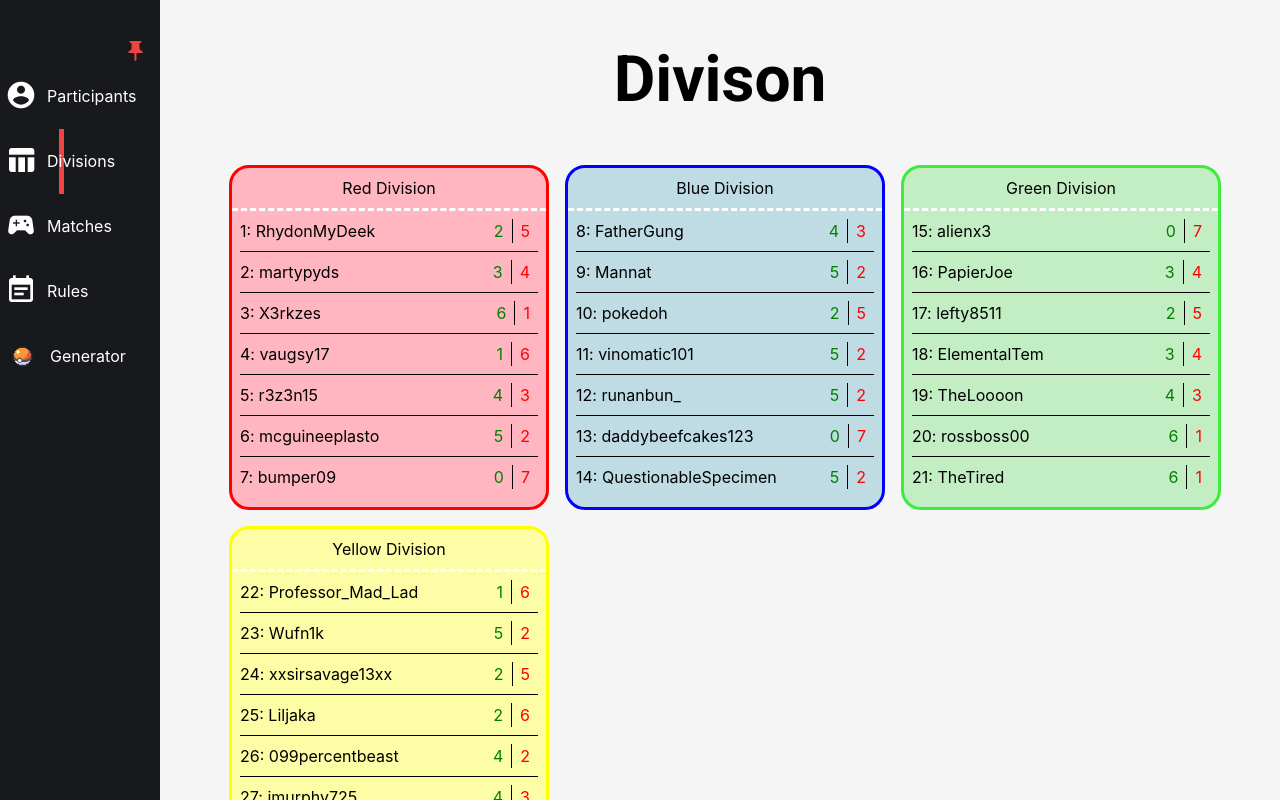
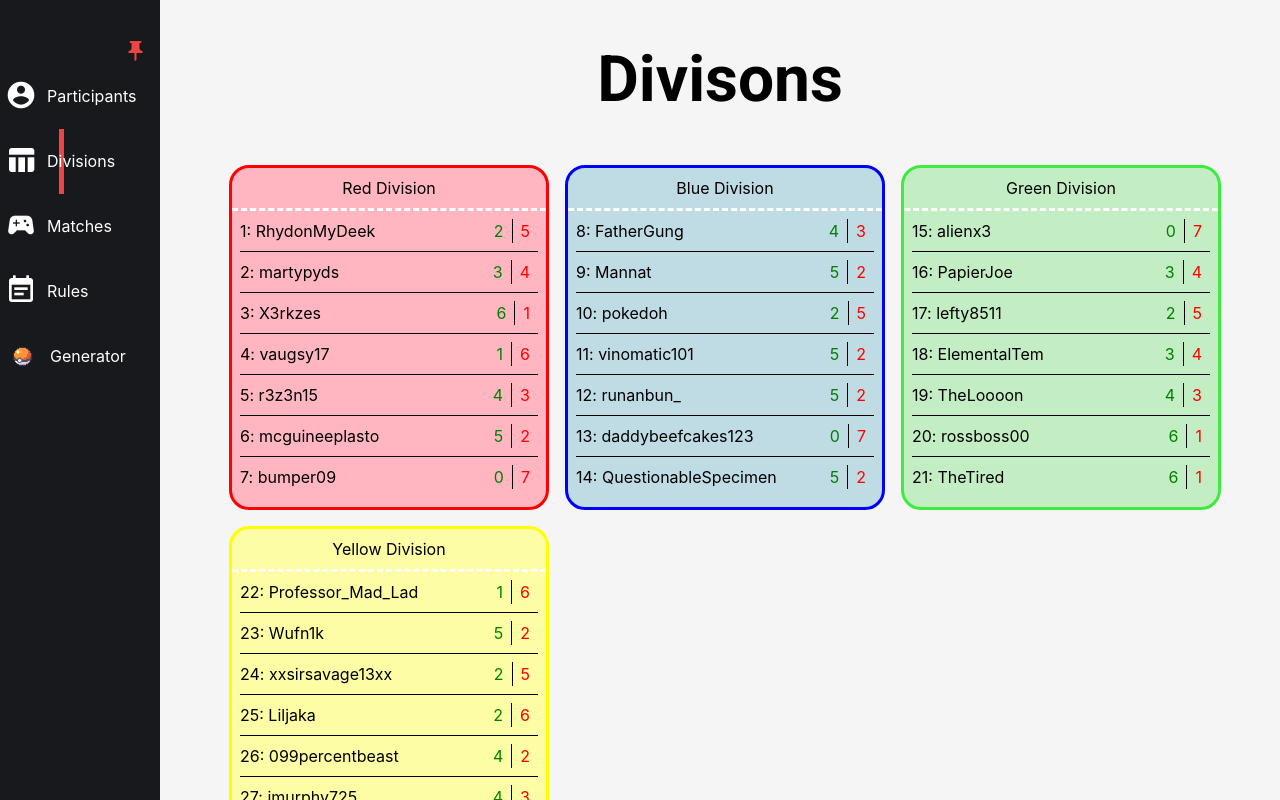
Before and after one commit to Xerkzes/poke-league, a React (Create React App) app: page /divisions in a window 1280 px wide. Built offline with nearby package versions, Linux system fonts and the light colour scheme; the HTML template or start-up script is replaced by a standard one.

Commit message:
changed title from division to divisions

```diff
--- a/src/components/Sites/Divisions/Divisions.tsx
+++ b/src/components/Sites/Divisions/Divisions.tsx
@@ -59,7 +59,7 @@ export const Divisions: React.FC<DivisionsProps> = () => {
 
   return (
     <div>
-      <h1>Divison</h1>
+      <h1>Divisons</h1>
 
       <div className="rooster-divisions-container">
         {division.map((divi) => {
```
